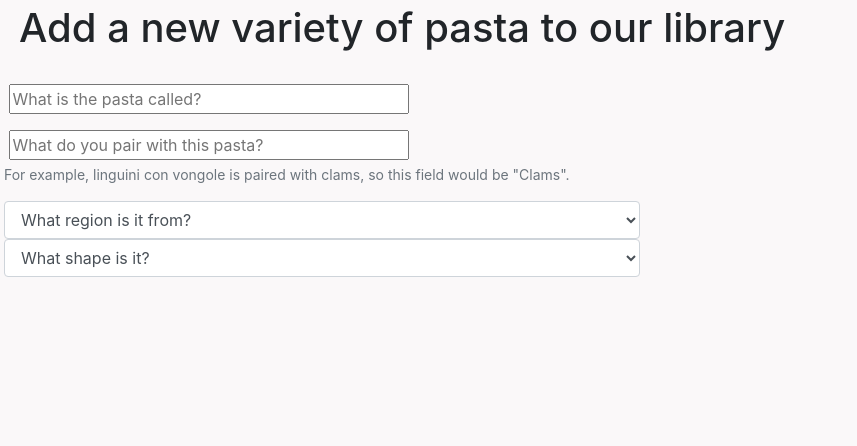
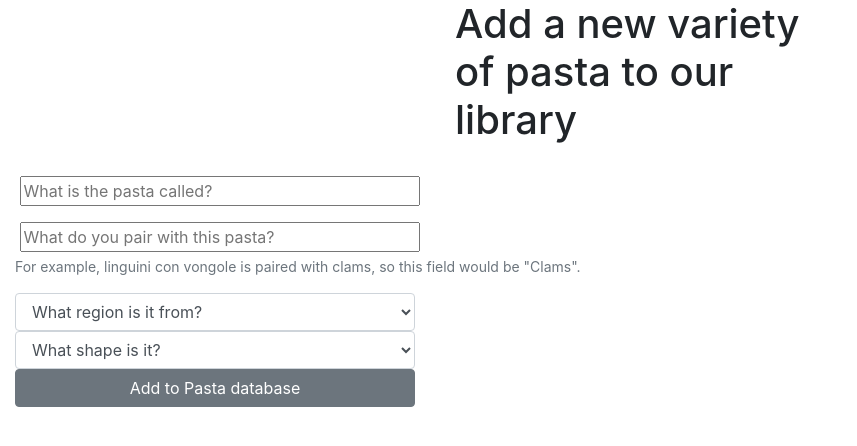
Before and after one commit to marco89/pasta, a PHP site: page /AddRecipe.php in a window 1280 px wide. Shown: the top 446 px of the page, without its empty margins (0-857 px from the left). Run offline with PHP 8.4, Linux system fonts and the light colour scheme; some libraries are stand-ins or nearby versions.

Commit message:
cleaned up

```diff
--- a/AddRecipe.php
+++ b/AddRecipe.php
@@ -6,14 +6,13 @@
     <link rel="stylesheet" href="//cdn.datatables.net/1.12.0/css/jquery.dataTables.min.css">
 
     <script src="https://cdn.jsdelivr.net/npm/jquery@3.5.1/dist/jquery.min.js"></script>
-    <!--JQUERY GOES FIRST BECAUSE BOOTSTRAP DEPENDS ON IT -->
     <script src="https://cdn.jsdelivr.net/npm/bootstrap@4.6.1/dist/js/bootstrap.bundle.min.js"></script>
     <script src="//cdn.datatables.net/1.12.0/js/jquery.dataTables.min.js"></script>
     <script src="script.js"></script>
     <meta charset="UTF-8">
     <meta http-equiv="X-UA-Compatible" content="IE=edge">
     <meta name="viewport" content="width=device-width, initial-scale=1.0">
-    <title>Document</title>
+    <title>New pasta type</title>
 </head>
 
 <body>
@@ -30,16 +29,17 @@ include "types.php";
 
 ?>
 
-<body style="background-color:#faf8f9">
-    <div class="container-fluid w-100 h-50 p-1">
-        <div class="col-md-12">
+<body>
+    <div class="container-fluid">
+        <form action="insert.php" method="POST">
+            <div class="container-fluid" style="width: 400px">
                 <h1>Add a new variety of pasta to our library</h1>
                 <br>
             </div>
             <div class="form-group">
                 <!--why doesn't width scaling work here?-->
                 <label for="exampleInputEmail1"></label>
-            <input type="text" id="pasta-name" name="pasta-name" value="<?= $_POST['pasta-name'] ?? ''; ?>" placeholder="What is the pasta called?" style="width: 400px;" />
+                <input type="text" id="name" name="name" placeholder="What is the pasta called?" style="width: 400px;" />
             </div>
             <div class="form-group">
                 <!--why doesn't width scaling work here?-->
@@ -47,7 +47,7 @@ include "types.php";
                 <input type="text" id="pairing" name="pairing" value="<?= $_POST['pairing'] ?? ''; ?>" placeholder="What do you pair with this pasta?" style="width: 400px;" />
                 <small id="pairingHelp" class="form-text text-muted">For example, linguini con vongole is paired with clams, so this field would be "Clams".</small>
             </div>
-        <select class="form-control w-50">
+            <select id="region" name="region" class="form-control" style="width: 400px">
                 <option hidden selected="selected">What region is it from?</option>
                 <?php
                 foreach ($regions as $region) {
@@ -55,7 +55,7 @@ include "types.php";
                 };
                 ?>
             </select>
-        <select class="form-control w-50">
+            <select id="shape" name="shape" class="form-control" style="width: 400px">
                 <option hidden selected="selected">What shape is it?</option>
                 <?php
                 foreach ($types as $type) {
@@ -63,6 +63,7 @@ include "types.php";
                 };
                 ?>
             </select>
+            <input type="submit" class="btn btn-secondary" type="submit" value="Add to Pasta database" style="width: 400px">
         </form>
     </div>
 </body>
--- /dev/null
+++ b/style.css
@@ -0,0 +1,4 @@
+
+h1 {
+    color: red;
+}
```
Also changed, not shown: index.php (+4 -3 lines). Lines whose indentation alone changed are shown as unchanged.
